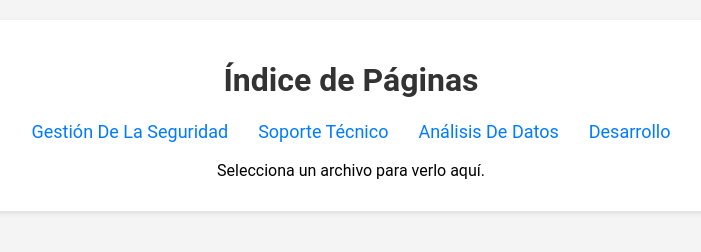
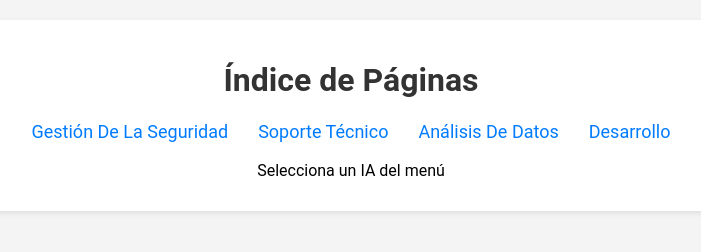
Before and after one commit to RaulJuarez-ITB2425/manual-IA-ASIX-G4, a plain HTML site: page index.html in a window 1280 px wide. Shown: the whole page, without its empty margins (289-990 px from the left). Drawn offline with Linux system fonts and the light colour scheme.

Commit message:
Finalizado

```diff
--- a/index.html
+++ b/index.html
@@ -66,7 +66,7 @@
             <li><a href="#" onclick="loadMarkdown('Desarrollo_IA.md')">Desarrollo</a></li>
         </ul>
         <div id="markdown-content">
-            <p style="text-align: center;">Selecciona un archivo para verlo aquí.</p>
+            <p style="text-align: center;">Selecciona un IA del menú</p>
         </div>
     </div>
 
```
